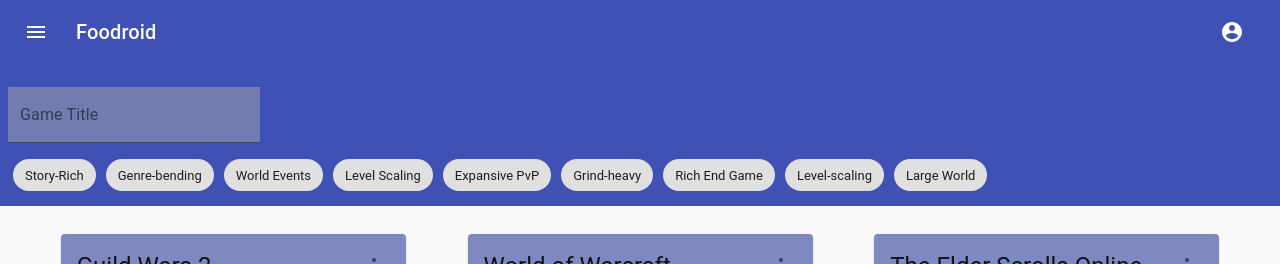
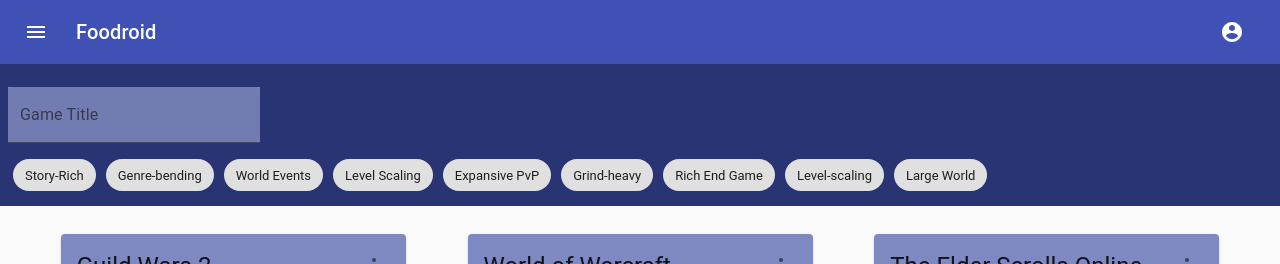
Before and after one commit to gage117/mmo-finder, a React (Create React App) app in the folder client/: page / in a window 1280 px wide. Shown: the top 264 px of the page. Built offline with nearby package versions, Linux system fonts and the light colour scheme.

Commit message:
Changed SearchBar to use context

```diff
--- a/client/src/components/SearchBar/index.js
+++ b/client/src/components/SearchBar/index.js
@@ -1,11 +1,11 @@
-import { useState, useContext } from "react";
+import { useContext } from "react";
 import { AppContext } from "../../utils/AppContext";
 import { makeStyles } from "@material-ui/core/styles";
 import { TextField, Chip } from "@material-ui/core";
 
 const useStyles = makeStyles((theme) => ({
   root: {
-    backgroundColor: "#3F51B5",
+    backgroundColor: "#293475",
     padding: "15px 0px",
     "& > *": {
       margin: theme.spacing(1),
@@ -20,7 +20,7 @@ const useStyles = makeStyles((theme) => ({
   },
 }));
 
-export default function SearchBar({ setFilteredGames }) {
+export default function SearchBar() {
   const {tags, activeTags, setActiveTags} = useContext(AppContext);
   const classes = useStyles();
 
```
